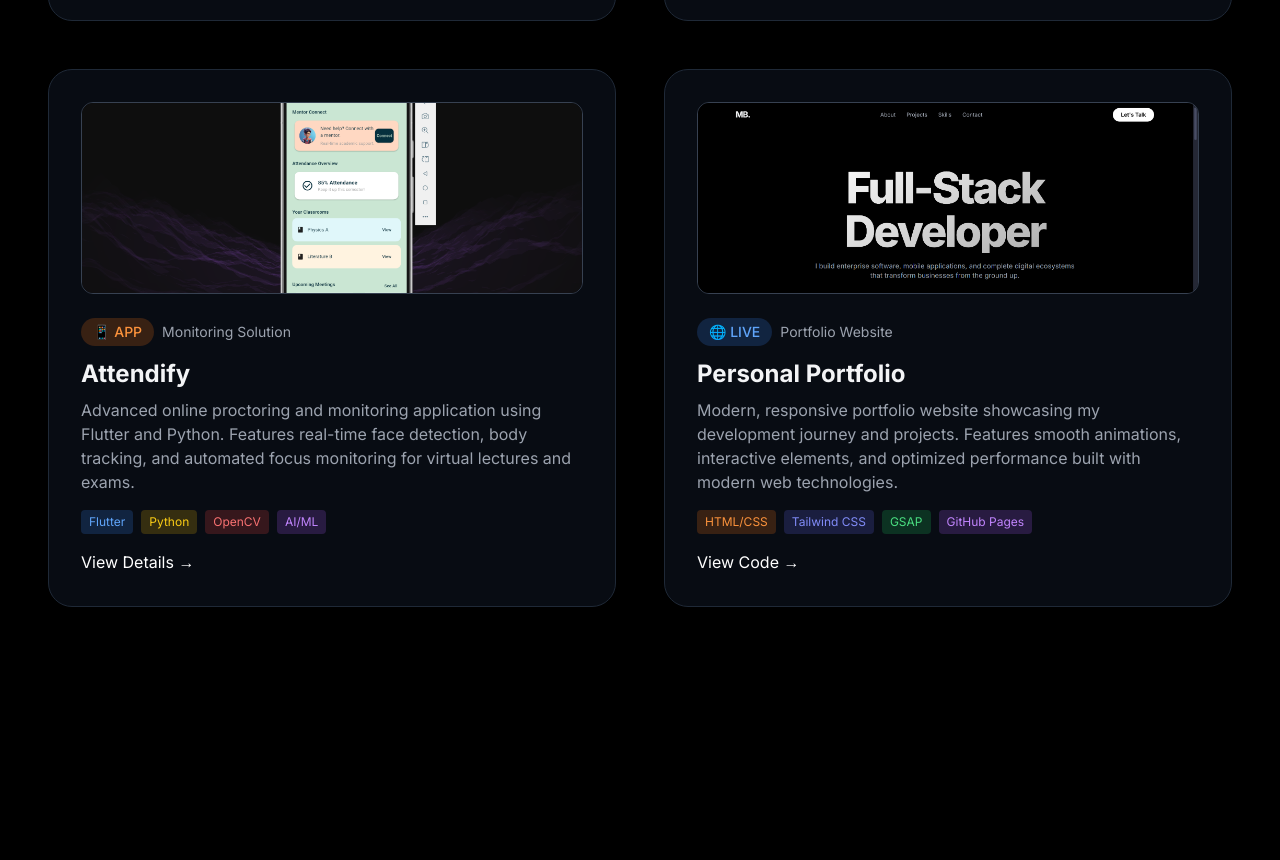
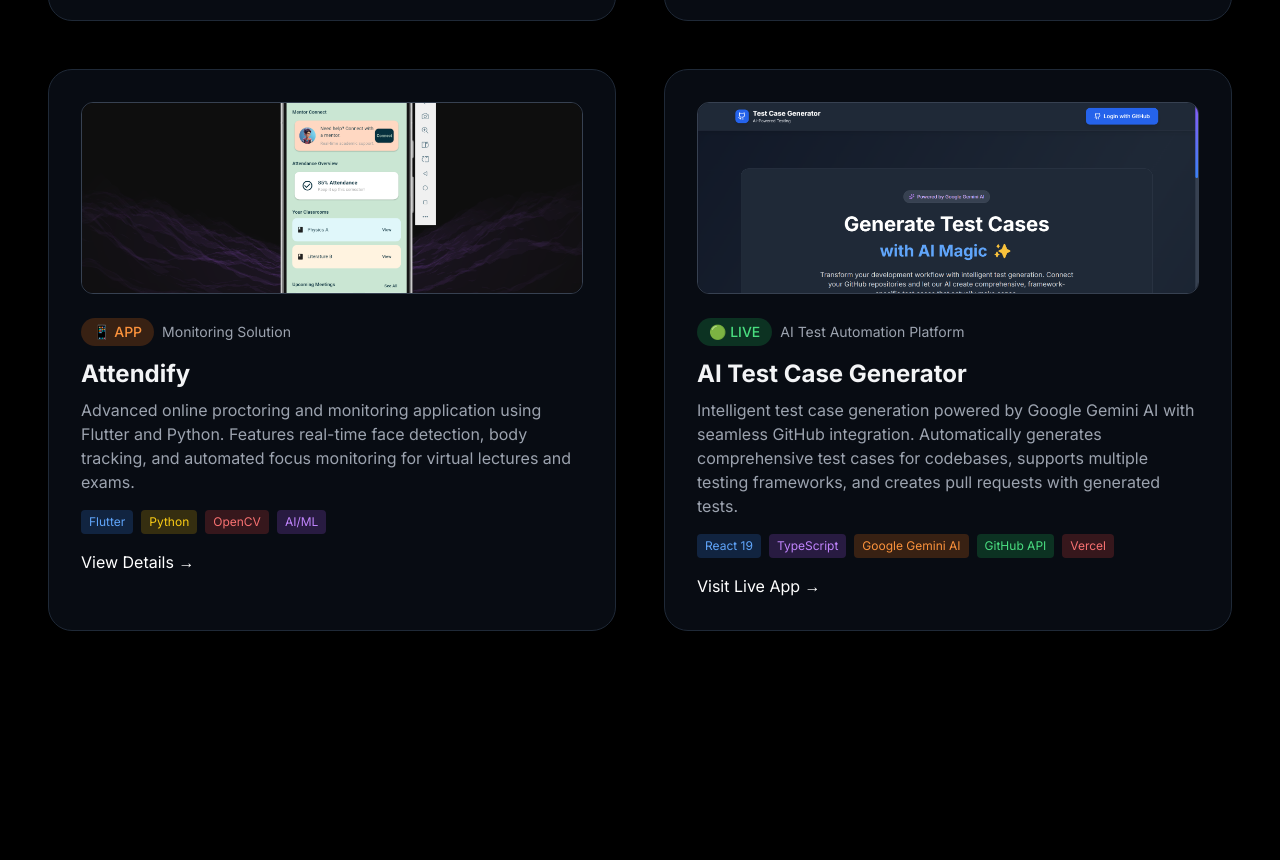
Before and after one commit to MustafaBhewala/mustafa-bhewala-portfolio, a plain HTML site: page index.html in a window 1280 px wide. Shown: the part 2429-3289 px from the top of the page. Drawn offline with nearby package versions, Linux system fonts and the light colour scheme.

Commit message:
Added an AI Test Generator Project In portfolio

```diff
--- a/index.html
+++ b/index.html
@@ -231,10 +231,10 @@
                     </div>
                 </div>
 
-                <!-- Project Card 4 - Portfolio -->
+                <!-- Project Card 4 - AI Test Case Generator -->
                 <div class="card bg-gray-900/50 backdrop-blur-sm p-8 rounded-3xl border border-gray-800">
-                    <div class="relative w-full h-48 mb-6 rounded-xl overflow-hidden border border-gray-700 group cursor-pointer" onclick="openLightbox('./images/portfolio-screenshot.png', 'Personal Portfolio Website')">
-                        <img src="./images/portfolio-screenshot.png" alt="Portfolio Website" class="w-full h-full object-cover object-top transition-transform duration-300 group-hover:scale-105">
+                    <div class="relative w-full h-48 mb-6 rounded-xl overflow-hidden border border-gray-700 group cursor-pointer" onclick="openLightbox('./images/TestGenerator.png', 'AI Test Case Generator Application')">
+                        <img src="./images/TestGenerator.png" alt="AI Test Case Generator" class="w-full h-full object-cover object-top transition-transform duration-300 group-hover:scale-105">
                         <div class="absolute inset-0 bg-black/0 group-hover:bg-black/30 transition-all duration-300 flex items-center justify-center">
                             <div class="opacity-0 group-hover:opacity-100 transition-opacity duration-300 bg-white/20 backdrop-blur-sm rounded-full p-3">
                                 <i data-lucide="expand" class="w-6 h-6 text-white"></i>
@@ -242,19 +242,20 @@
                         </div>
                     </div>
                     <div class="flex items-center gap-2 mb-3">
-                        <span class="bg-blue-500/20 text-blue-400 px-3 py-1 rounded-full text-sm font-medium">🌐 LIVE</span>
-                        <span class="text-gray-400 text-sm">Portfolio Website</span>
+                        <span class="bg-green-500/20 text-green-400 px-3 py-1 rounded-full text-sm font-medium">🟢 LIVE</span>
+                        <span class="text-gray-400 text-sm">AI Test Automation Platform</span>
                     </div>
-                    <h3 class="text-2xl font-bold mb-2">Personal Portfolio</h3>
-                    <p class="text-gray-400 mb-4">Modern, responsive portfolio website showcasing my development journey and projects. Features smooth animations, interactive elements, and optimized performance built with modern web technologies.</p>
+                    <h3 class="text-2xl font-bold mb-2">AI Test Case Generator</h3>
+                    <p class="text-gray-400 mb-4">Intelligent test case generation powered by Google Gemini AI with seamless GitHub integration. Automatically generates comprehensive test cases for codebases, supports multiple testing frameworks, and creates pull requests with generated tests.</p>
                     <div class="flex flex-wrap gap-2 mb-4">
-                        <span class="bg-orange-500/20 text-orange-400 px-2 py-1 rounded text-xs">HTML/CSS</span>
-                        <span class="bg-indigo-500/20 text-indigo-400 px-2 py-1 rounded text-xs">Tailwind CSS</span>
-                        <span class="bg-green-500/20 text-green-400 px-2 py-1 rounded text-xs">GSAP</span>
-                        <span class="bg-purple-500/20 text-purple-400 px-2 py-1 rounded text-xs">GitHub Pages</span>
+                        <span class="bg-blue-500/20 text-blue-400 px-2 py-1 rounded text-xs">React 19</span>
+                        <span class="bg-purple-500/20 text-purple-400 px-2 py-1 rounded text-xs">TypeScript</span>
+                        <span class="bg-orange-500/20 text-orange-400 px-2 py-1 rounded text-xs">Google Gemini AI</span>
+                        <span class="bg-green-500/20 text-green-400 px-2 py-1 rounded text-xs">GitHub API</span>
+                        <span class="bg-red-500/20 text-red-400 px-2 py-1 rounded text-xs">Vercel</span>
                     </div>
                     <div class="flex items-center space-x-4">
-                        <a href="https://github.com/MustafaBhewala/mustafa-bhewala-portfolio" target="_blank" class="text-white hover:text-blue-400 transition-colors">View Code &rarr;</a>
+                        <a href="https://workik-task.vercel.app" target="_blank" class="text-white hover:text-green-400 transition-colors">Visit Live App &rarr;</a>
                     </div>
                 </div>
             </div>
```
Also changed, not shown: images/TestGenerator.png (added).
